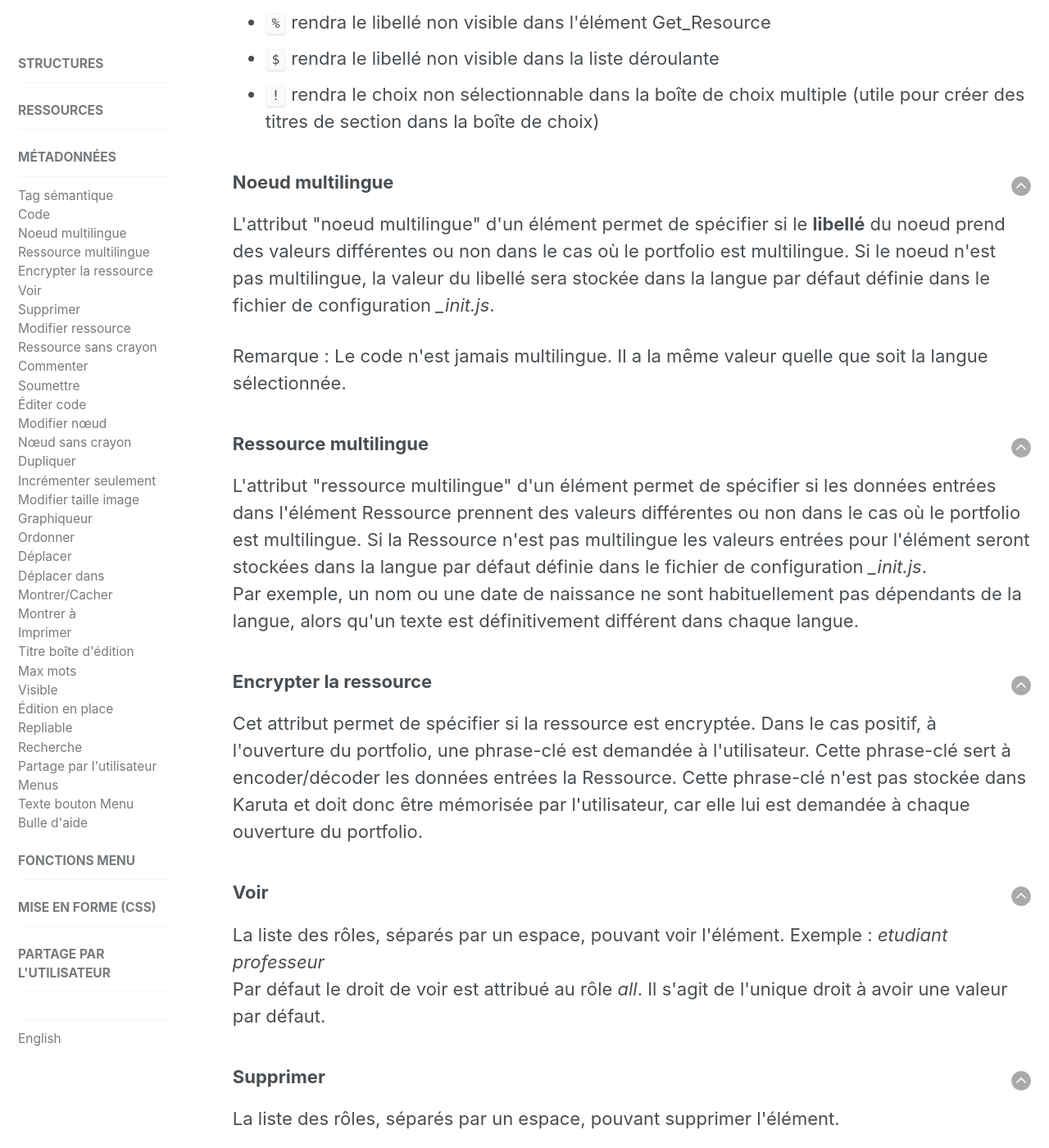
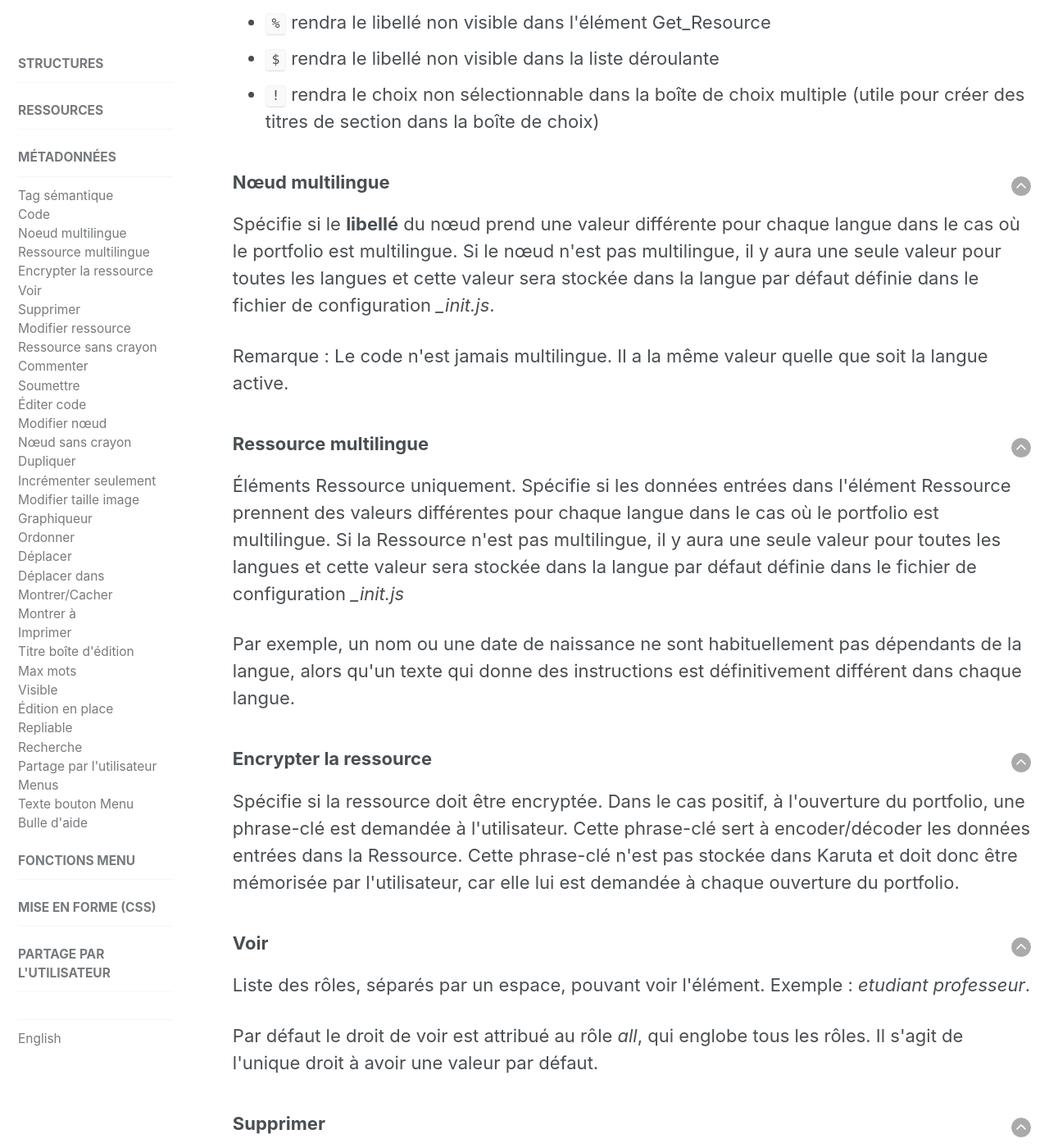
Before and after one commit to karutaproject/karuta-frontend-documentation, a Jekyll site: the page built from _pages/metadata_fr.html, in a window 1280 px wide and 1400 px high, scrolled down 3448 px. Shown: the whole window at 82% size. Built offline with Jekyll 4.4.1, drawn with Linux system fonts in a browser that asks for light colours; some of the changed text lies outside the part shown.

Commit message:
corrections

```diff
--- a/_pages/metadata_fr.html
+++ b/_pages/metadata_fr.html
@@ -32,7 +32,7 @@ sidebar:
 <ul>
 	<li><code><a href='#semantictag'>Tag sémantique</a></code></li>
 	<li><code><a href='#asmstructure'>Code</a></code></li>
-	<li><code><a href='#multilingual-node'>Noeud multilingue</a></code></li>
+	<li><code><a href='#multilingual-node'>Nœud multilingue</a></code></li>
 	<li><code><a href='#multilingual-resource'>Ressource multilingue</a></code></li>
 	<li><code><a href='#encript-resource'>Encrypter la ressource</a></code></li>
 	<li><code><a href='#see'>Voir</a></code></li>
@@ -96,8 +96,9 @@ sidebar:
 		(fonctions Get_Multiple et Import_Multiple). C'est lui qui permet d'identifier la sélection de
 		l'utilisateur.
 	</p>
-	<p>ATTENTION&nbsp;: Le code d'un élément de portfolio doit être unique dans ce portfolio.</p>
-
+	<p>
+		ATTENTION&nbsp;: Le code d'un élément de portfolio doit être unique à l'intérieur de ce portfolio.
+	</p>
 	<p>
 		Par défaut le code et le libellé de l'élément apparaissent dans la liste déroulante et seul le
 		libellé de l'option sélectionnée par l'utilisateur est ensuite afffiché dans l'élément
@@ -121,16 +122,16 @@ sidebar:
 
 <article>
 	<a style='float:right' href='#top'><img src='../assets/img/arrow-up.png'/></a>
-	<h3 id='multilingual-node'>Noeud multilingue</h3>
+	<h3 id='multilingual-node'>Nœud multilingue</h3>
 	<p>
-		L'attribut "noeud multilingue" d'un élément permet de spécifier si le <b>libellé</b> du noeud
-		prend des valeurs différentes ou non dans le cas où le portfolio est multilingue. Si le noeud
-		n'est pas multilingue, la valeur du libellé sera stockée dans la langue par défaut définie
-		dans le fichier de configuration <i>_init.js</i>.
+		Spécifie si le <b>libellé</b> du nœud prend une valeur différente pour chaque langue dans le cas
+		où le portfolio est multilingue. Si le nœud n'est pas multilingue, il y aura une seule valeur
+		pour toutes les langues et cette valeur sera stockée dans la langue par défaut définie dans le
+		fichier de configuration <i>_init.js</i>.
 	</p>
 	<p>
-		Remarque : Le code n'est jamais multilingue. Il a la même valeur quelle que soit la langue
-		sélectionnée.
+		Remarque&nbsp;: Le code n'est jamais multilingue. Il a la même valeur quelle que soit la langue
+		active.
 	</p>
 </article>
 
@@ -138,13 +139,15 @@ sidebar:
 	<a style='float:right' href='#top'><img src='../assets/img/arrow-up.png'/></a>
 	<h3 id='multilingual-resource'>Ressource multilingue</h3>
 	<p>
-		L'attribut "ressource multilingue" d'un élément permet de spécifier si les données entrées
-		dans l'élément Ressource prennent des valeurs différentes ou non dans le cas où le portfolio
-		est multilingue. Si la Ressource n'est pas multilingue les valeurs entrées pour l'élément
-		seront stockées dans la langue par défaut définie dans le fichier de configuration <i>_init.js</i>.
-		</br>
+		Éléments Ressource uniquement. Spécifie si les données entrées dans l'élément Ressource prennent
+		des valeurs différentes pour chaque langue  dans le cas où le portfolio est multilingue. Si la
+		Ressource n'est pas multilingue, il y aura une seule valeur pour toutes les langues et cette
+		valeur sera stockée dans la langue par défaut définie dans le fichier de configuration
+		<i>_init.js</i>
+	</p>
+	<p>
 		Par exemple, un nom ou une date de naissance ne sont habituellement pas dépendants de la langue,
-		alors qu'un texte est définitivement différent dans chaque langue.
+		alors qu'un texte qui donne des instructions est définitivement différent dans chaque langue.
 	</p>
 </article>
 
@@ -152,11 +155,10 @@ sidebar:
 	<a style='float:right' href='#top'><img src='../assets/img/arrow-up.png'/></a>
 	<h3 id='encript-resource'>Encrypter la ressource</h3>
 	<p>
-		Cet attribut permet de spécifier si la ressource est encryptée. Dans le cas positif, à
-		l'ouverture du portfolio, une phrase-clé est demandée à l'utilisateur. Cette phrase-clé sert à
-		encoder/décoder les données entrées la Ressource. Cette phrase-clé n'est pas stockée dans
-		Karuta et doit donc être mémorisée par l'utilisateur, car elle lui est demandée à chaque ouverture
-		du portfolio.
+		Spécifie si la ressource doit être encryptée. Dans le cas positif, à l'ouverture du portfolio,
+		une phrase-clé est demandée à l'utilisateur. Cette phrase-clé sert à encoder/décoder les données
+		entrées dans la Ressource. Cette phrase-clé n'est pas stockée dans Karuta et doit donc être
+		mémorisée par l'utilisateur, car elle lui est demandée à chaque ouverture du portfolio.
 	</p>
 </article>
 
@@ -164,11 +166,12 @@ sidebar:
 	<a style='float:right' href='#top'><img src='../assets/img/arrow-up.png'/></a>
 	<h3 id='see'>Voir</h3>
 	<p>
-		La liste des rôles, séparés par un espace, pouvant voir l'élément. Exemple :
-		<i>etudiant professeur</i>
-		<br>
-		Par défaut le droit de voir est attribué au rôle <i>all</i>. Il s'agit de l'unique
-		droit à avoir une valeur par défaut.
+		Liste des rôles, séparés par un espace, pouvant voir l'élément. Exemple :
+		<i>etudiant professeur</i>.
+	</p>
+	<p>
+		Par défaut le droit de voir est attribué au rôle <i>all</i>, qui englobe tous les rôles. Il
+		s'agit de l'unique droit à avoir une valeur par défaut.
 	</p>
 </article>
 
```
